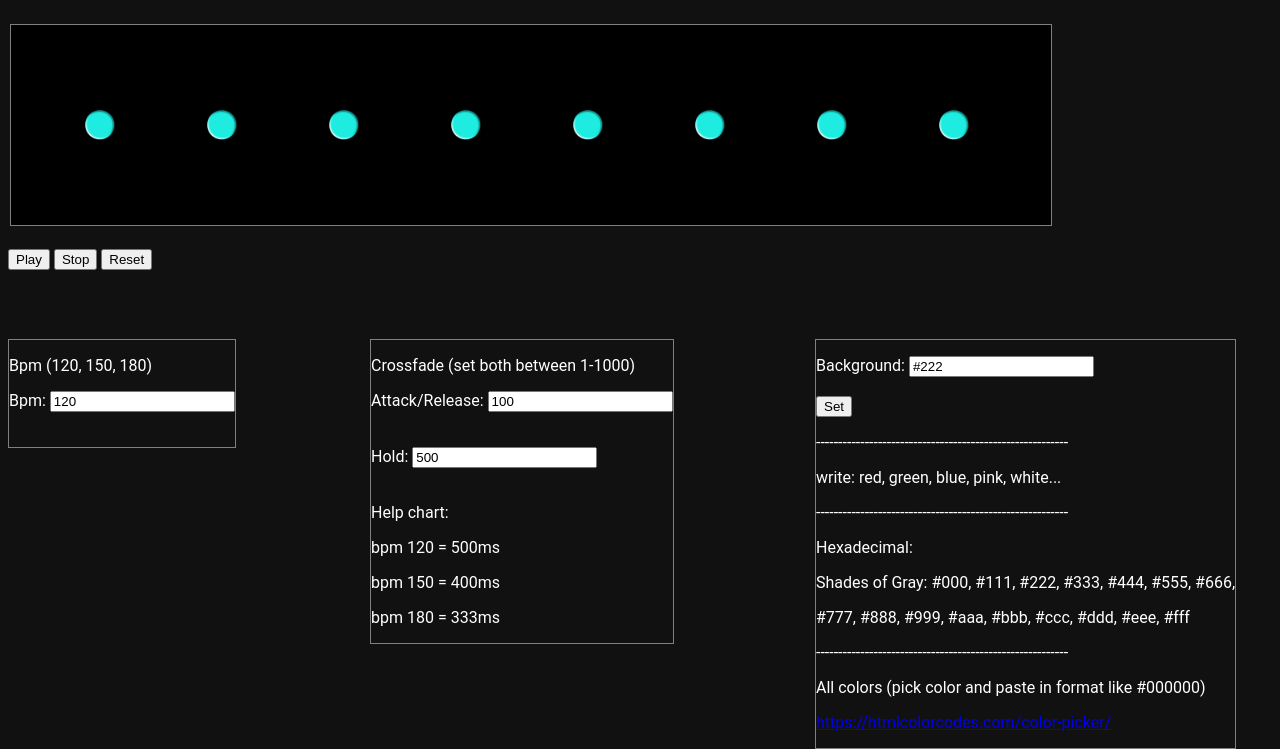
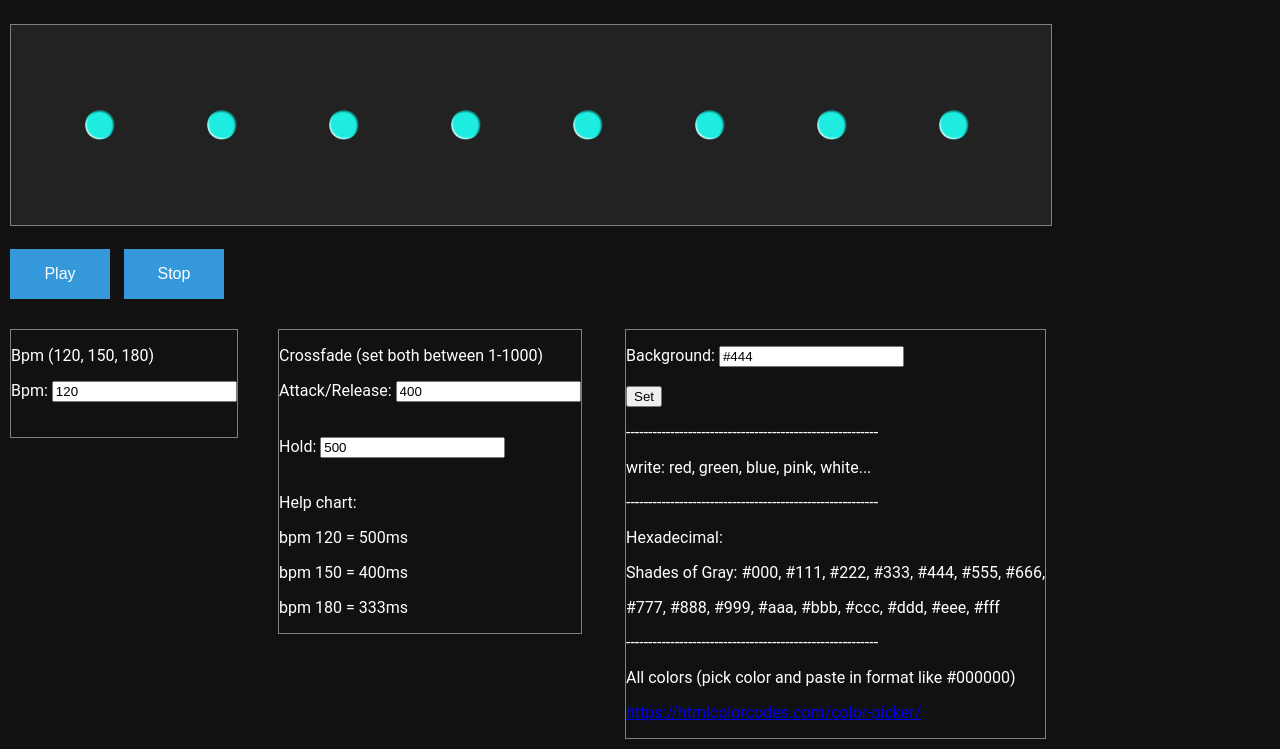
Before and after one commit to vpopovic003/anitrone-web, a plain HTML site: page index.html in a window 1280 px wide. Shown: the part 51-800 px from the top of the page. Drawn offline with nearby package versions, Linux system fonts and the light colour scheme.

Commit message:
buttons visual update, geometry update

```diff
--- a/index.html
+++ b/index.html
@@ -35,9 +35,9 @@
         </div>
     </div>
     <div class="buttons">
-        <button onclick="play()" class="playButton" id="playbtn">Play</button>
-        <button onclick="stop()" class="stopButton" id="stopbtn">Stop</button>
-        <button onclick="reset()" class="resetButton" id="resetbtn">Reset</button>
+        <button onclick="play()" class="button" id="playbtn">Play</button>
+        <button onclick="stop()" class="button" id="stopbtn">Stop</button>
+        <!-- <button onclick="reset()" class="button" id="resetbtn">Reset</button> -->
     </div>
     <script src="app.js" charset="utf-8"></script>
     <div id="tempo">
@@ -49,7 +49,7 @@
     <div id="crossfadeform">
         <p>Crossfade (set both between 1-1000)</p>
         <label for="crossfade speed">Attack/Release:</label>
-        <input type="text" id="cfspeed" value="100"><br><br>
+        <input type="text" id="cfspeed" value="400"><br><br>
         <p></p>
         <label for="crossfade on/off">Hold: </label>
         <input type="text" id="cfhold" value="500"><br><br>
@@ -62,7 +62,7 @@
     <div id="bgcolorform">
         <p></p>
         <label for="bgcolor">Background: </label>
-        <input type="text" id="bgcolor" value="#222"><br><br>
+        <input type="text" id="bgcolor" value="#444"><br><br>
         <input type="submit" value="Set" onclick="bgcolor()">
         <p>---------------------------------------------------------</p>
         <p> write: red, green, blue, pink, white...</p>
--- a/style.css
+++ b/style.css
@@ -24,7 +24,7 @@ body {
 }
 
 .grid_base {
-    background: #000;
+    background: #222;
 }
 
 .grid_base > img, .grid_glow > img {
@@ -44,26 +44,18 @@ body {
 .buttons {
     position: absolute;
     top: 300px;
+    left: 10px;
 }
 
-#bgcolorform {
-    position: absolute;
-    top: 390px;
-    left: 815px;
-    border: 1px solid gray;
-}
-
-#crossfadeform {
-    position: absolute;
-    top: 390px;
-    left: 370px;
-    border: 1px solid gray;
-}
-
-#tempo {
-    position: absolute;
-    top: 390px;
-    border: 1px solid gray;
+.button {
+    background-color: #3498DB;
+    color: white;
+    padding: 16px;
+    margin-right: 10px;
+    font-size: 16px;
+    border: none;
+    cursor: pointer;
+    width: 100px;
 }
 
 #canvas{
@@ -75,3 +67,24 @@ body {
     left: 10px;
     display: none;
 }
+
+#tempo {
+    position: absolute;
+    top: 380px;
+    border: 1px solid gray;
+    left: 10px;
+}
+
+#crossfadeform {
+    position: absolute;
+    top: 380px;
+    left: 278px;
+    border: 1px solid gray;
+}
+
+#bgcolorform {
+    position: absolute;
+    top: 380px;
+    left: 625px;
+    border: 1px solid gray;
+}
```
